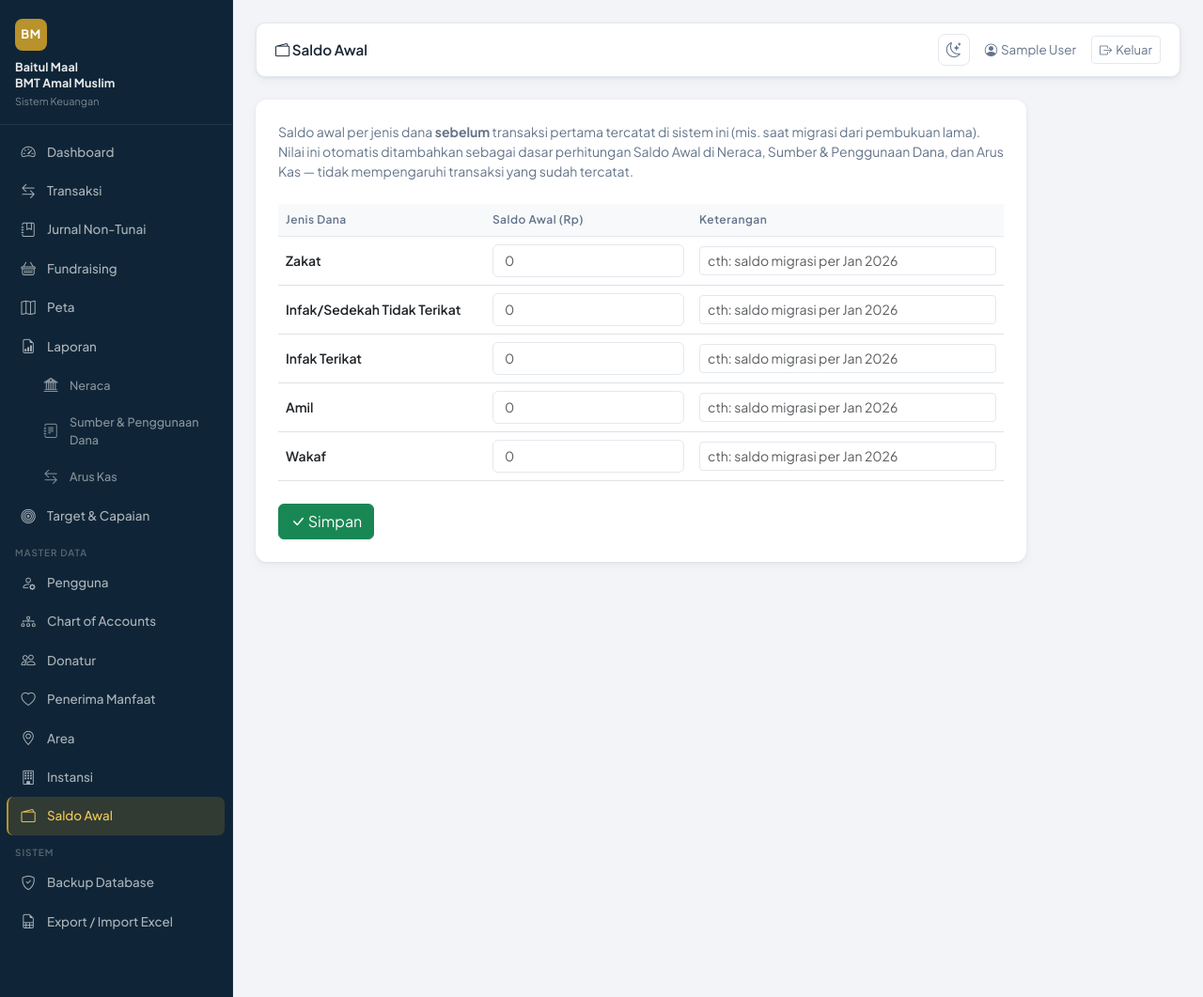
After one commit to aguswib1308/siskeu-maal, a Flask app: page /admin/master/saldo-awal in a window 1280 px wide. The commit adds this page. Shown: the whole page at 94% size. Run offline with Flask 3, Linux system fonts and the light colour scheme; the visitor is signed in with stand-in values (Sample User, id 1); data that the repository does not hold is empty.

Commit message:
feat: pisah Infak Terikat/Tidak Terikat + saldo awal manual per dana
Laporan Sumber & Penggunaan Dana sekarang memisahkan Infak Terikat vs
Tidak Terikat (Sedekah digabung ke Tidak Terikat), lengkap dengan akun
penyaluran baru 5.5.x utk dana terikat. Tambah menu Master Data > Saldo
Awal utk saldo pembukaan manual per jenis dana, otomatis jadi dasar
Neraca/Sumber-Penggunaan Dana/Arus Kas.

Co-Authored-By: Claude Sonnet 5 <noreply@anthropic.com>

```diff
--- a/app.py
+++ b/app.py
@@ -123,7 +123,9 @@ def terbilang(n):
 
 app.jinja_env.filters['rupiah'] = format_rupiah
 
-LABEL_DANA  = {'zakat':'Zakat','infak_sedekah':'Infak/Sedekah','amil':'Amil','wakaf':'Wakaf','umum':'Umum'}
+DANA_TYPES  = ['zakat', 'infak_tidak_terikat', 'infak_terikat', 'amil', 'wakaf']
+LABEL_DANA  = {'zakat':'Zakat','infak_tidak_terikat':'Infak/Sedekah Tidak Terikat',
+               'infak_terikat':'Infak Terikat','amil':'Amil','wakaf':'Wakaf','umum':'Umum'}
 LABEL_ASNAF = {'fakir':'Fakir','miskin':'Miskin','amil':'Amil','muallaf':'Muallaf',
                'riqab':'Riqab','gharim':'Gharim','fisabilillah':'Fisabilillah','ibnu_sabil':'Ibnu Sabil'}
 LABEL_SUMBER = {'tunai':'Tunai','kencleng':'Kencleng','kotak_infaq':'Kotak Infaq'}
@@ -139,7 +141,7 @@ def format_bulan(b):
 
 app.jinja_env.filters['bulan_label'] = format_bulan
 app.jinja_env.globals.update(LABEL_DANA=LABEL_DANA, LABEL_ASNAF=LABEL_ASNAF,
-                              LABEL_SUMBER=LABEL_SUMBER)
+                              LABEL_SUMBER=LABEL_SUMBER, DANA_TYPES=DANA_TYPES)
 
 def parse_gmaps_url(url):
     """Ekstrak (lat, lng) dari berbagai format URL Google Maps."""
@@ -195,14 +197,19 @@ def get_instansi(conn=None):
             'email': '', 'website': '', 'ketua': '', 'bendahara': '', 'sekretaris': '',
             'no_izin': ''}
 
+def get_saldo_awal(conn):
+    """Saldo awal manual per jenis dana (sebelum transaksi pertama tercatat di sistem)."""
+    rows = conn.execute("SELECT jenis_dana, jumlah FROM saldo_awal").fetchall()
+    return {r['jenis_dana']: r['jumlah'] for r in rows}
+
 def auto_transaksi_koleksi(conn, koleksi_id, donatur_id, bulan, sumber, jumlah, tanggal, user_id):
     """Buat transaksi otomatis saat koleksi terkumpul."""
-    coa = conn.execute("SELECT id FROM chart_of_accounts WHERE kode='4.2.2'").fetchone()
+    coa = conn.execute("SELECT id, jenis_dana FROM chart_of_accounts WHERE kode='4.2.2'").fetchone()
     keterangan = f"Koleksi {LABEL_SUMBER.get(sumber, sumber)} – {bulan}"
     cur = conn.execute("""
         INSERT INTO transaksi (tanggal,jenis,jenis_dana,coa_id,donatur_id,jumlah,keterangan,user_id)
         VALUES (?,?,?,?,?,?,?,?)
-    """, (tanggal, 'masuk', 'infak_sedekah', coa['id'] if coa else None,
+    """, (tanggal, 'masuk', coa['jenis_dana'] if coa else None, coa['id'] if coa else None,
           donatur_id, jumlah, keterangan, user_id))
     trx_id = cur.lastrowid
     conn.execute("UPDATE koleksi_bulanan SET transaksi_id=? WHERE id=?", (trx_id, koleksi_id))
@@ -352,7 +359,8 @@ def _prev_last_day(bulan):
 
 def _dana_summary(conn, bulan):
     """Hitung saldo awal, penerimaan, penyaluran, saldo akhir per jenis dana."""
-    dana_types = ['zakat', 'infak_sedekah', 'amil', 'wakaf']
+    dana_types = DANA_TYPES
+    saldo_manual = get_saldo_awal(conn)
 
     rows_awal = conn.execute("""
         SELECT jenis_dana,
@@ -360,7 +368,9 @@ def _dana_summary(conn, bulan):
         FROM transaksi WHERE strftime('%Y-%m',tanggal) < ? AND jenis_dana IS NOT NULL
         GROUP BY jenis_dana
     """, (bulan,)).fetchall()
-    saldo_awal = {r['jenis_dana']: r['saldo'] for r in rows_awal}
+    saldo_awal = {r['jenis_dana']: saldo_manual.get(r['jenis_dana'], 0) + r['saldo'] for r in rows_awal}
+    for dana in dana_types:
+        saldo_awal.setdefault(dana, saldo_manual.get(dana, 0))
 
     masuk_rows = conn.execute("""
         SELECT c.kode, c.nama, c.jenis_dana, c.parent_kode, SUM(t.jumlah) as total
@@ -404,9 +414,11 @@ def laporan_neraca():
         FROM transaksi WHERE tanggal <= ? AND jenis_dana IS NOT NULL
         GROUP BY jenis_dana
     """, (ld,)).fetchall()
-    kas = {r['jenis_dana']: r['saldo'] for r in rows}
-
-    dana_types = ['zakat', 'infak_sedekah', 'amil', 'wakaf']
+    kas_trans = {r['jenis_dana']: r['saldo'] for r in rows}
+    saldo_manual = get_saldo_awal(conn)
+
+    dana_types = DANA_TYPES
+    kas = {d: kas_trans.get(d, 0) + saldo_manual.get(d, 0) for d in dana_types}
     total_aset = sum(kas.get(d, 0) for d in dana_types)
     inst = get_instansi(conn)
     conn.close()
@@ -424,8 +436,7 @@ def laporan_dana():
     inst  = get_instansi(conn)
     conn.close()
     return render_template('admin/laporan_dana.html',
-        data=data, bulan=bulan, inst=inst,
-        dana_types=['zakat', 'infak_sedekah', 'amil', 'wakaf'])
+        data=data, bulan=bulan, inst=inst, dana_types=DANA_TYPES)
 
 
 @app.route('/admin/laporan/arus-kas')
@@ -435,10 +446,11 @@ def laporan_arus_kas():
     prev_ld  = _prev_last_day(bulan)
     conn     = get_db()
 
-    saldo_awal = conn.execute("""
+    saldo_awal_trans = conn.execute("""
         SELECT COALESCE(SUM(CASE WHEN jenis='masuk' THEN jumlah ELSE -jumlah END),0)
         FROM transaksi WHERE tanggal <= ?
     """, (prev_ld,)).fetchone()[0]
+    saldo_awal = saldo_awal_trans + sum(get_saldo_awal(conn).values())
 
     masuk = conn.execute("""
         SELECT c.kode, c.nama, c.jenis_dana, SUM(t.jumlah) as total
@@ -1118,6 +1130,38 @@ def master_instansi_simpan():
     flash('Data instansi berhasil diperbarui.', 'success')
     return redirect(url_for('master_instansi'))
 
+# ── Master: Saldo Awal ───────────────────────────────────────────────────────
+
+@app.route('/admin/master/saldo-awal')
+@admin_required
+def master_saldo_awal():
+    conn = get_db()
+    saldo = get_saldo_awal(conn)
+    ket_rows = conn.execute("SELECT jenis_dana, keterangan FROM saldo_awal").fetchall()
+    keterangan = {r['jenis_dana']: r['keterangan'] for r in ket_rows}
+    conn.close()
+    return render_template('admin/master/saldo_awal.html',
+        saldo=saldo, keterangan=keterangan, dana_types=DANA_TYPES)
+
+@app.route('/admin/master/saldo-awal/simpan', methods=['POST'])
+@admin_required
+def master_saldo_awal_simpan():
+    data = request.form
+    conn = get_db()
+    for dana in DANA_TYPES:
+        jumlah = parse_jumlah(data.get(f'jumlah_{dana}')) or 0
+        ket = data.get(f'keterangan_{dana}', '').strip()
+        conn.execute("""
+            INSERT INTO saldo_awal (jenis_dana, jumlah, keterangan, updated_at)
+            VALUES (?,?,?,datetime('now','localtime'))
+            ON CONFLICT(jenis_dana) DO UPDATE SET
+                jumlah=excluded.jumlah, keterangan=excluded.keterangan,
+                updated_at=excluded.updated_at
+        """, (dana, jumlah, ket))
+    conn.commit(); conn.close()
+    flash('Saldo awal berhasil disimpan.', 'success')
+    return redirect(url_for('master_saldo_awal'))
+
 # ── Admin Jurnal (Non-Tunai) ─────────────────────────────────────────────────
 
 @app.route('/admin/jurnal')
@@ -1342,8 +1386,8 @@ def api_laporan_harian():
         ).fetchall()
 
         # Ambil sum setoran ZIS/wakaf per user untuk tanggal tsb
-        # Hanya dana ZIS/wakaf: zakat, infak_sedekah, wakaf
-        DANA_ZIS = ('zakat', 'infak_sedekah', 'wakaf')
+        # Hanya dana ZIS/wakaf: zakat, infak (tidak terikat & terikat), wakaf
+        DANA_ZIS = ('zakat', 'infak_tidak_terikat', 'infak_terikat', 'wakaf')
         placeholders = ','.join('?' * len(DANA_ZIS))
         rows_setor = conn.execute(f'''
             SELECT user_id, COALESCE(SUM(jumlah), 0) AS total_setoran
--- a/templates/admin/base.html
+++ b/templates/admin/base.html
@@ -192,6 +192,9 @@
     <a href="/admin/master/instansi" class="nav-link {% if '/master/instansi' in request.path %}active{% endif %}">
       <i class="bi bi-building"></i> Instansi
     </a>
+    <a href="/admin/master/saldo-awal" class="nav-link {% if '/master/saldo-awal' in request.path %}active{% endif %}">
+      <i class="bi bi-wallet2"></i> Saldo Awal
+    </a>
 
     <div class="nav-section-label">Sistem</div>
     <a href="/admin/backup" class="nav-link {% if '/backup' in request.path %}active{% endif %}">
--- a/templates/admin/master/coa.html
+++ b/templates/admin/master/coa.html
@@ -21,7 +21,7 @@
   ('penerimaan','Penerimaan','bg-success'),
   ('penyaluran_beban','Penyaluran & Beban','bg-danger')
 ] %}
-{% set dana_warna = {'zakat':'#2ecc71','infak_sedekah':'#3498db','amil':'#9b59b6','wakaf':'#e67e22','umum':'#95a5a6'} %}
+{% set dana_warna = {'zakat':'#2ecc71','infak_tidak_terikat':'#3498db','infak_terikat':'#16a085','amil':'#9b59b6','wakaf':'#e67e22','umum':'#95a5a6'} %}
 
 {% for kode_kelompok, label_kelompok, badge_class in kelompok_list %}
 {% set akun_kelompok = coa | selectattr('kelompok','equalto',kode_kelompok) | list %}
@@ -118,7 +118,8 @@
           <select name="jenis_dana" class="form-select">
             <option value="">— Pilih —</option>
             <option value="zakat">Zakat</option>
-            <option value="infak_sedekah">Infak/Sedekah</option>
+            <option value="infak_tidak_terikat">Infak/Sedekah Tidak Terikat</option>
+            <option value="infak_terikat">Infak Terikat</option>
             <option value="amil">Amil</option>
             <option value="wakaf">Wakaf</option>
             <option value="umum">Umum</option>
--- /dev/null
+++ b/templates/admin/master/saldo_awal.html
@@ -0,0 +1,59 @@
+{% extends 'admin/base.html' %}
+{% block title %}Saldo Awal{% endblock %}
+{% block page_title %}<i class="bi bi-wallet2"></i> Saldo Awal{% endblock %}
+
+{% block content %}
+<div class="card p-4" style="max-width:820px">
+  <p class="text-muted small mb-4">
+    Saldo awal per jenis dana <strong>sebelum</strong> transaksi pertama tercatat di sistem ini
+    (mis. saat migrasi dari pembukuan lama). Nilai ini otomatis ditambahkan sebagai dasar
+    perhitungan Saldo Awal di Neraca, Sumber &amp; Penggunaan Dana, dan Arus Kas — tidak
+    mempengaruhi transaksi yang sudah tercatat.
+  </p>
+  <form method="POST" action="/admin/master/saldo-awal/simpan">
+    <div class="table-responsive">
+      <table class="table align-middle">
+        <thead class="table-light">
+          <tr>
+            <th style="width:220px">Jenis Dana</th>
+            <th style="width:220px">Saldo Awal (Rp)</th>
+            <th>Keterangan</th>
+          </tr>
+        </thead>
+        <tbody>
+          {% for dana in dana_types %}
+          <tr>
+            <td class="fw-semibold">{{ LABEL_DANA.get(dana, dana) }}</td>
+            <td>
+              <input type="text" name="jumlah_{{ dana }}" class="form-control"
+                     inputmode="numeric" oninput="formatRibuan(this)"
+                     value="{{ '{:,.0f}'.format(saldo.get(dana, 0)).replace(',', '.') if saldo.get(dana, 0) else '' }}"
+                     placeholder="0">
+            </td>
+            <td>
+              <input type="text" name="keterangan_{{ dana }}" class="form-control form-control-sm"
+                     value="{{ keterangan.get(dana, '') or '' }}" placeholder="cth: saldo migrasi per Jan 2026">
+            </td>
+          </tr>
+          {% endfor %}
+        </tbody>
+      </table>
+    </div>
+    <button type="submit" class="btn btn-success mt-2">
+      <i class="bi bi-check-lg"></i> Simpan
+    </button>
+  </form>
+</div>
+
+<script>
+function formatRibuan(el) {
+  let raw = el.value.replace(/\D/g, '');
+  el.value = raw ? parseInt(raw).toLocaleString('id-ID') : '';
+}
+document.querySelector('form').addEventListener('submit', function() {
+  this.querySelectorAll('input[type="text"][name^="jumlah_"]').forEach(el => {
+    el.value = el.value.replace(/\./g, '').replace(/,/g, '');
+  });
+});
+</script>
+{% endblock %}
--- a/templates/admin/transaksi.html
+++ b/templates/admin/transaksi.html
@@ -2,7 +2,7 @@
 {% block title %}Transaksi{% endblock %}
 {% block page_title %}<i class="bi bi-arrow-left-right"></i> Transaksi{% endblock %}
 
-{% set dana_warna = {'zakat':'#166534','infak_sedekah':'#1B3B5A','amil':'#6b21a8','wakaf':'#9a3412'} %}
+{% set dana_warna = {'zakat':'#166534','infak_tidak_terikat':'#1B3B5A','infak_terikat':'#0e7490','amil':'#6b21a8','wakaf':'#9a3412'} %}
 
 {% block content %}
 <div class="row mb-3 align-items-center">
@@ -16,7 +16,7 @@
       </select>
       <select name="jenis_dana" class="form-select form-select-sm" style="width:160px">
         <option value="">Semua Dana</option>
-        {% for kode, label in [('zakat','Zakat'),('infak_sedekah','Infak/Sedekah'),('amil','Amil'),('wakaf','Wakaf')] %}
+        {% for kode, label in [('zakat','Zakat'),('infak_tidak_terikat','Infak/Sedekah Tidak Terikat'),('infak_terikat','Infak Terikat'),('amil','Amil'),('wakaf','Wakaf')] %}
         <option value="{{ kode }}" {% if jenis_dana==kode %}selected{% endif %}>{{ label }}</option>
         {% endfor %}
       </select>
--- a/templates/marketing/dashboard.html
+++ b/templates/marketing/dashboard.html
@@ -1,7 +1,7 @@
 {% extends 'marketing/base.html' %}
 {% block title %}Beranda{% endblock %}
 
-{% set dana_warna = {'zakat':'#166534','infak_sedekah':'#1B3B5A','amil':'#6b21a8','wakaf':'#9a3412'} %}
+{% set dana_warna = {'zakat':'#166534','infak_tidak_terikat':'#1B3B5A','infak_terikat':'#0e7490','amil':'#6b21a8','wakaf':'#9a3412'} %}
 
 {% block content %}
 
```
Also changed, not shown: init_db.py (+48 -0 lines), templates/admin/dashboard.html (+4 -3 lines), templates/admin/laporan_arus_kas.html (+5 -4 lines), templates/admin/laporan_dana.html (+5 -4 lines), templates/admin/laporan_neraca.html (+2 -5 lines), templates/marketing/riwayat.html (+5 -4 lines).
